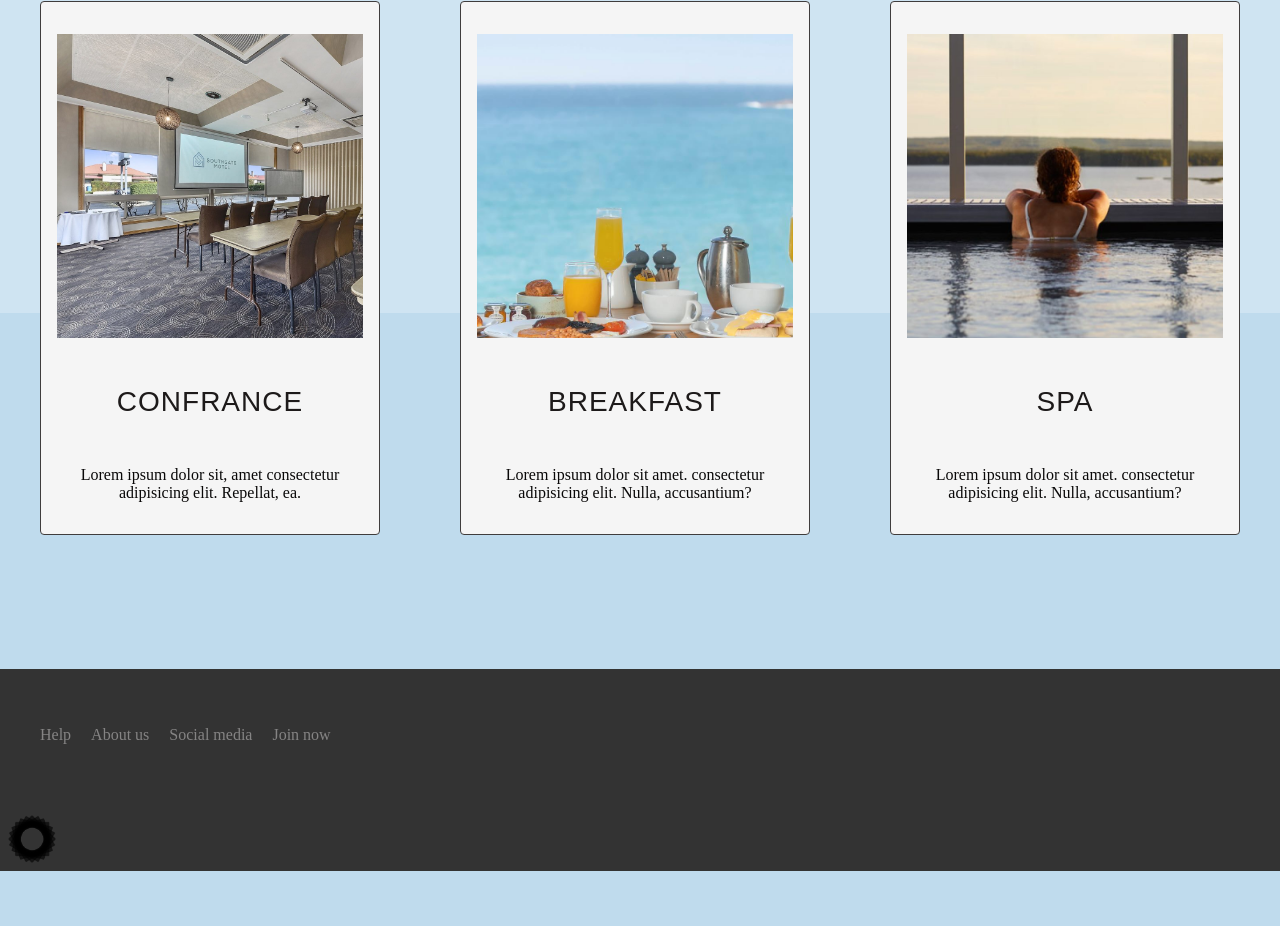
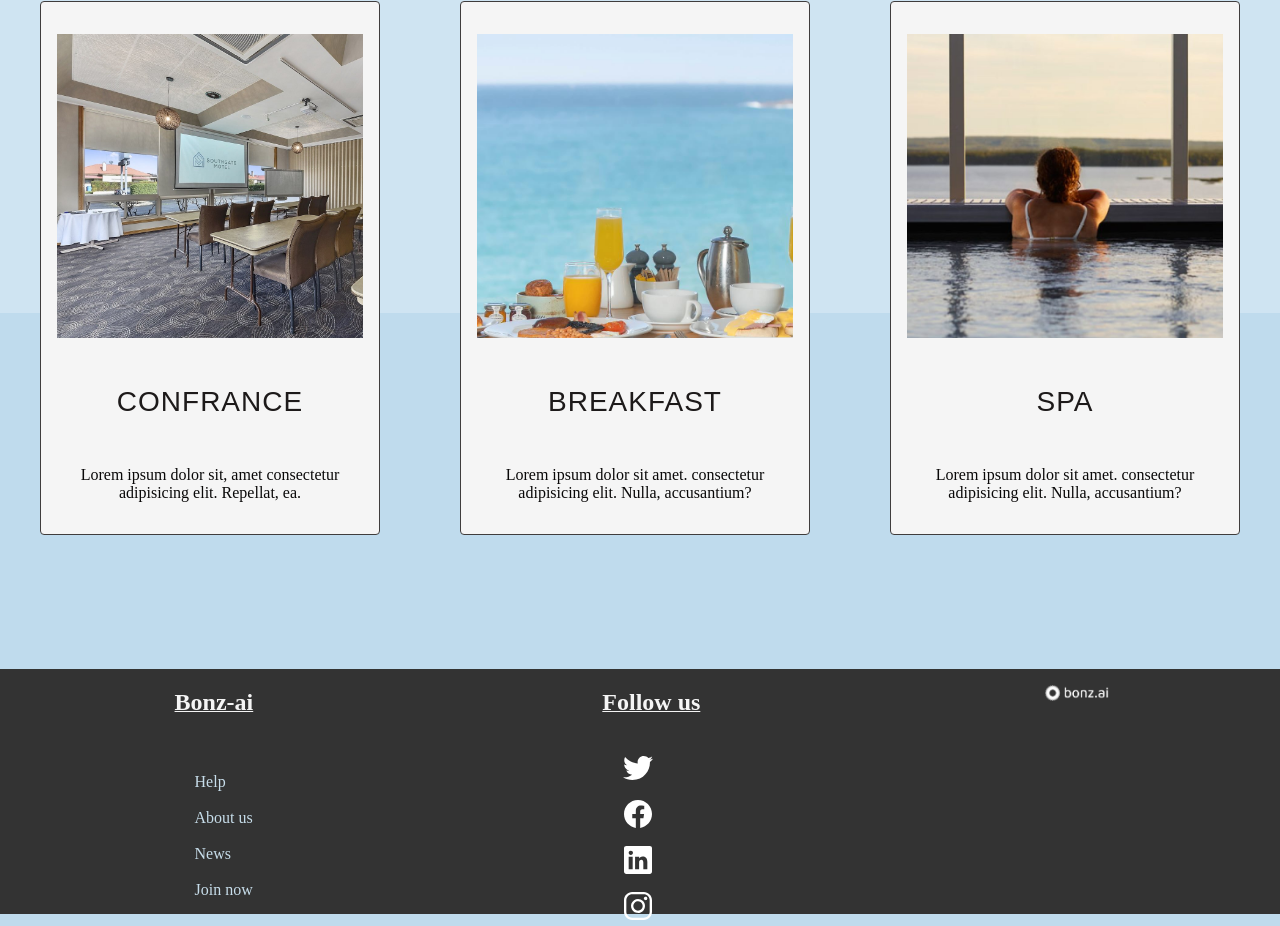
Before and after one commit to somayeh-yah/examination-bonz.ai, a plain HTML site: page index.html in a window 1280 px wide. Shown: the part 837-1763 px from the top of the page. Before the commit the page ends 1708 px from the top, so only its background shows below. Drawn offline with Linux system fonts and the light colour scheme.

Commit message:
more code

```diff
--- a/index.html
+++ b/index.html
@@ -20,6 +20,7 @@
             </i>
 
             <nav class="nav_page_up">
+
                 <ul>
 
                     <a class="link active" href="bungalow">Bungalow</a>
@@ -93,18 +94,39 @@
 
 
         <footer class="grid_footer"><!--grid_child-->
-          <nav>
+            <nav class="links">
+                <h2>Bonz-ai</h2>
                 <ul class="nav_page_down">
-                    <a href="help">Help</a>
-                    <a href="about-us">About us</a>
-                    <a href="social-media">Social media</a>
-                    <a href="join-now">Join now</a>
+                    <a class="info" href="help">Help</a>
+                    <a class="info" href="about-us">About us</a>
+                    <a class="info" href="news">News</a>
+                    <a class="info" href="join-now">Join now</a>
                 </ul>
 
             </nav>
 
-            <div class="icon">
-                <img class="icon_footer" src="/assets/logo/bonz.ai-logo-black-symbol.png" alt="logo-color">
+
+
+        <nav class="social_media">
+            <h2>Follow us</h2>
+
+
+                <ul class="icons">
+                    <a href=""><img src="/assets/icons/logo-twitter.svg" alt="twitter" class="social"></a>
+                    <a href=""><img src="/assets/icons/logo-facebook.svg" alt="facebook" class="social"></a>
+                    <a href=""><img src="/assets/icons/logo-linkedin.svg" alt="linkedin" class="social"></a>
+                    <a href=""><img src="/assets/icons/logo-instagram.svg" alt="instagram" class="social"></a>
+
+                </ul>
+
+
+
+        </nav>
+
+
+
+            <div class="logo_footer">
+                <img class="logo" src="/assets/logo/bonz.ai-logo-white-landscape.png" alt="logo-color">
             </div>
 
 
@@ -113,7 +135,7 @@
 
 
     </div>
-    <!-- <figure class="figure_header"></figure>-->
+
 </body>
 
 </html>
--- a/style.css
+++ b/style.css
@@ -210,7 +210,8 @@ body {
   background-color: #333;
   transform: translateY(356px);
  display: flex;
- flex-direction: column;
+ flex-direction: row;
+ justify-content: space-around;
  border: #333;
 }
 
@@ -220,6 +221,7 @@ body {
   gap: 20px;
   margin-top: 58px;
   text-align: left;
+  flex-direction: column;
 }
 
 
@@ -231,23 +233,49 @@ body {
 
   font-family: "Frank Ruhl Libre", serif;
   font-size: 1rem;
-  color:rgb(133, 132, 132);
+  color:#C7DDEA;
   line-height: 1;
-
 
 
 }
 
 .grid_footer nav .nav_page_down a:hover {
 
-  color: #bfdbed;
+  color: #92c4e3;
 }
 
-.grid_footer .icon_footer {
+.grid_footer nav h2 {
+  margin: 20px;
+ text-decoration: underline 0.5px;
+  color: #f5f5f5;
 
- width: 3rem;
- display: flex;
- justify-content: left;
- padding-top: 3rem;
- margin: 0.5rem;
 }
+
+.grid_footer .social_media {
+  display: flex;
+  flex-direction: column;
+}
+
+.icons {
+  display: flex;
+  justify-content: left;
+  width: 15px;
+  height: 15px;
+  gap: 10px;
+  display: flex;
+  flex-direction: column;
+}
+
+.grid_footer .footer_logo {
+
+  display: flex;
+  justify-content: end;
+
+}
+
+.grid_footer .logo {
+
+ width: 6rem;
+padding: 1rem;
+
+}
```
Also changed, not shown: assets/icons/logo-facebook.svg (added), assets/icons/logo-instagram.svg (added), assets/icons/logo-linkedin.svg (added), assets/icons/logo-twitter.svg (added), assets/icons/navicon.svg (added). Lines whose indentation alone changed are shown as unchanged.
